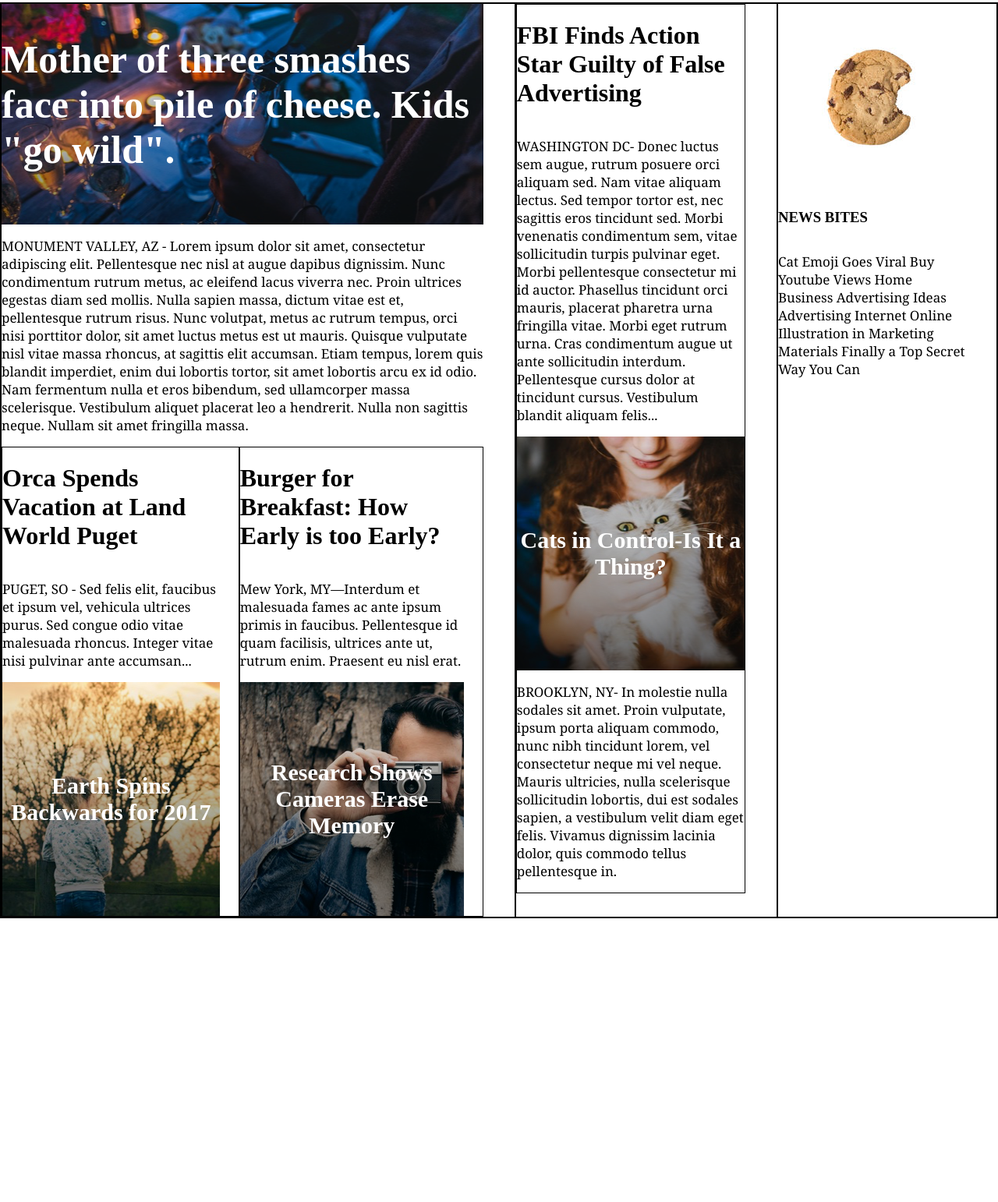
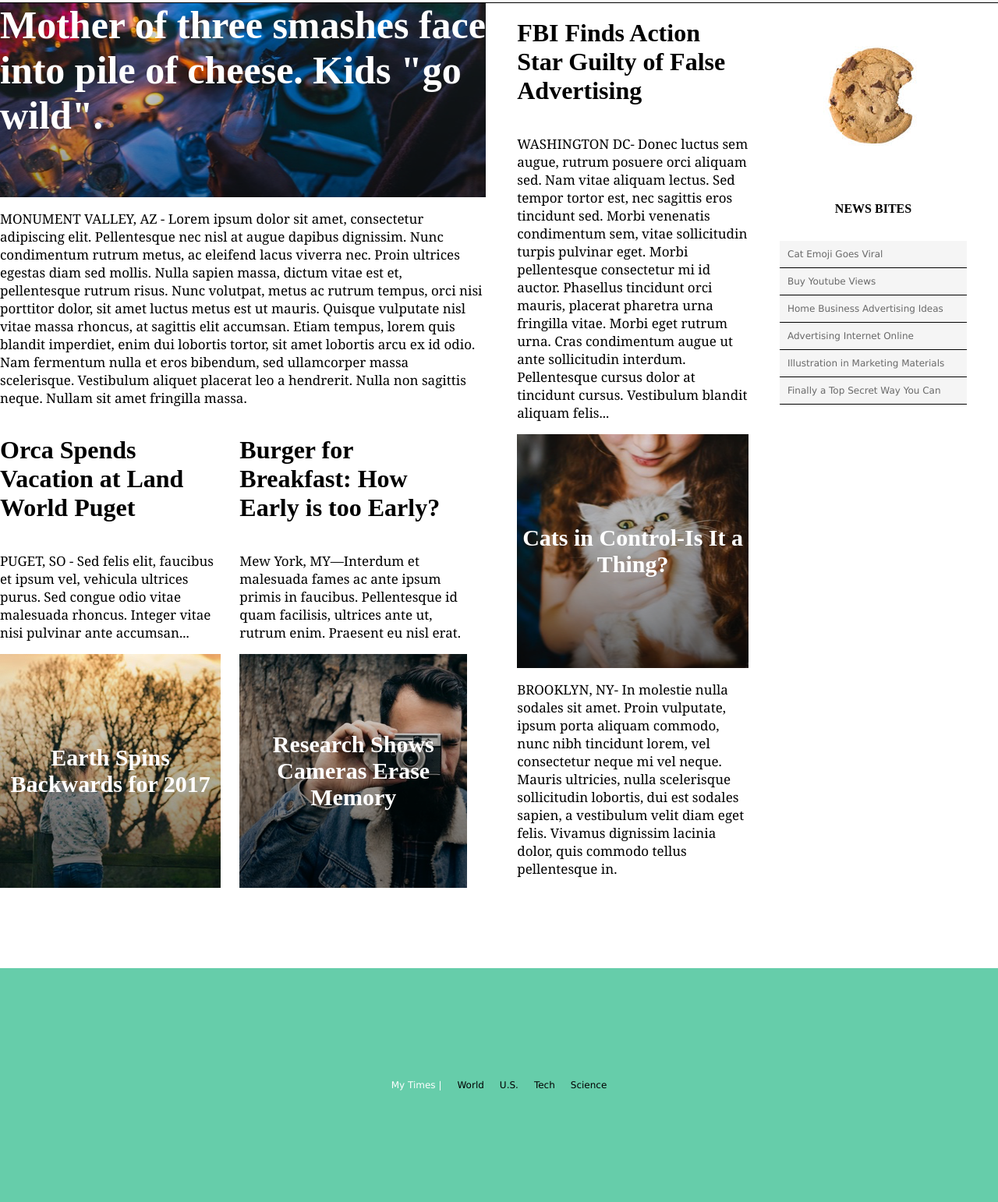
Before and after one commit to jimmybarron/fakenews, a plain HTML site: page index.html in a window 1280 px wide. Shown: the part 97-1639 px from the top of the page at 78% size. Before the commit the page ends 1275 px from the top, so only its background shows below. Drawn offline with Linux system fonts and the light colour scheme.

Commit message:
I don't know

```diff
--- a/css/main.css
+++ b/css/main.css
@@ -6,8 +6,16 @@ p {
     margin: 0;
 }
 
+h2 {
+    margin: 0;
+}
+
+ul {
+    padding: 0;
+}
+
 .header {
-    padding: 30px; 0 0 0;
+    padding: 30px 0;
     height: 40px;
     border-bottom: 1px solid black;
     position: fixed;
@@ -54,12 +62,13 @@ p {
     text-decoration: underline;
     font-weight: bold;
     font-size: .8em;
+    padding: 20px;
 }
 
 .main {
     position: relative;
     top: 100px;
-    border: 1px solid black;
+
     display: flex;
     justify-content: center;
 
@@ -71,38 +80,40 @@ p {
 
 .column.large {
     width: 630px;
-    border: 1px solid black;
+
 }
 
 .column.medium {
     width: 300px;
-    border: 1px solid black;
+
 }
 
 .column.small {
     width: 240px;
-    border: 1px solid black;
+    display: flex;
+    flex-direction: column;
+
 }
 
 .mainTitleOverlay {
-    border: 1px solid black;
+
 }
 
 .article {
-    border: 1px solid black;
+
 }
 
 .firstTitleOverlay {
     background-image: url('../assets/img-story-main.png');
     display: flex;
-    align-items: center;
+    height: 250px;
 }
 
 .firstTitleOverlay h2 {
     color: white;
     font-size: 50px;
     height: 200px;
-    align-items: center;
+    align-items: flex-start;
 }
 
 p {
@@ -160,4 +171,54 @@ p {
 }
 
 .article h2 {
+
 }
+
+#newsBites {
+    list-style-type: none;
+    align-items: center;
+}
+
+#newsBites li {
+    background-color: WhiteSmoke;
+    font-family: Verdana;
+    font-size: 12px;
+    color: DimGray;
+    display: flex;
+    padding: 10px 10px;
+    border-bottom: 1px solid black;
+}
+
+h3 {
+    text-align: center;
+    font-size: 16px;
+    font-weight: bold;
+    align-items: center;
+}
+
+.footer {
+    height: 300px;
+    display: flex;
+    background-color: MediumAquamarine;
+    margin: auto;
+    font-family: Verdana;
+    font-size: 12px;
+    top: 200px;
+    position: relative;
+    justify-content: center;
+    align-items: center;
+}
+
+#myTimesFooterLogo {
+    color: white;
+    align-items: center;
+}
+
+#footerNav ul {
+  list-style-type: none;
+    display: inline-flex;
+}
+
+#footerNav li {
+    padding-left: 20px;
+}
--- a/index.html
+++ b/index.html
@@ -128,12 +128,30 @@
                 NEWS BITES
             </h3>
 
-            <p>
-                Cat Emoji Goes Viral Buy Youtube Views Home Business Advertising Ideas Advertising Internet Online Illustration in Marketing
-                Materials Finally a Top Secret Way You Can
-            </p>
+            <ul id="newsBites">
+                <li>Cat Emoji Goes Viral</li>
+                <li>Buy Youtube Views</li>
+                <li>Home Business Advertising Ideas</li>
+                <li>Advertising Internet Online</li>
+                <li>Illustration in Marketing Materials</li>
+                <li>Finally a Top Secret Way You Can</li>
+            </ul>
         </div>
 
+    </div>
+
+    <div class="footer">
+        <div id="myTimesFooterLogo">
+            My Times  |
+        </div>
+        <div id="footerNav">
+          <ul>
+                <li>World</li>
+                <li>U.S.</li>
+                <li>Tech</li>
+                <li>Science</li>
+          </ul>
+        </div>
     </div>
 
 </body>
```
